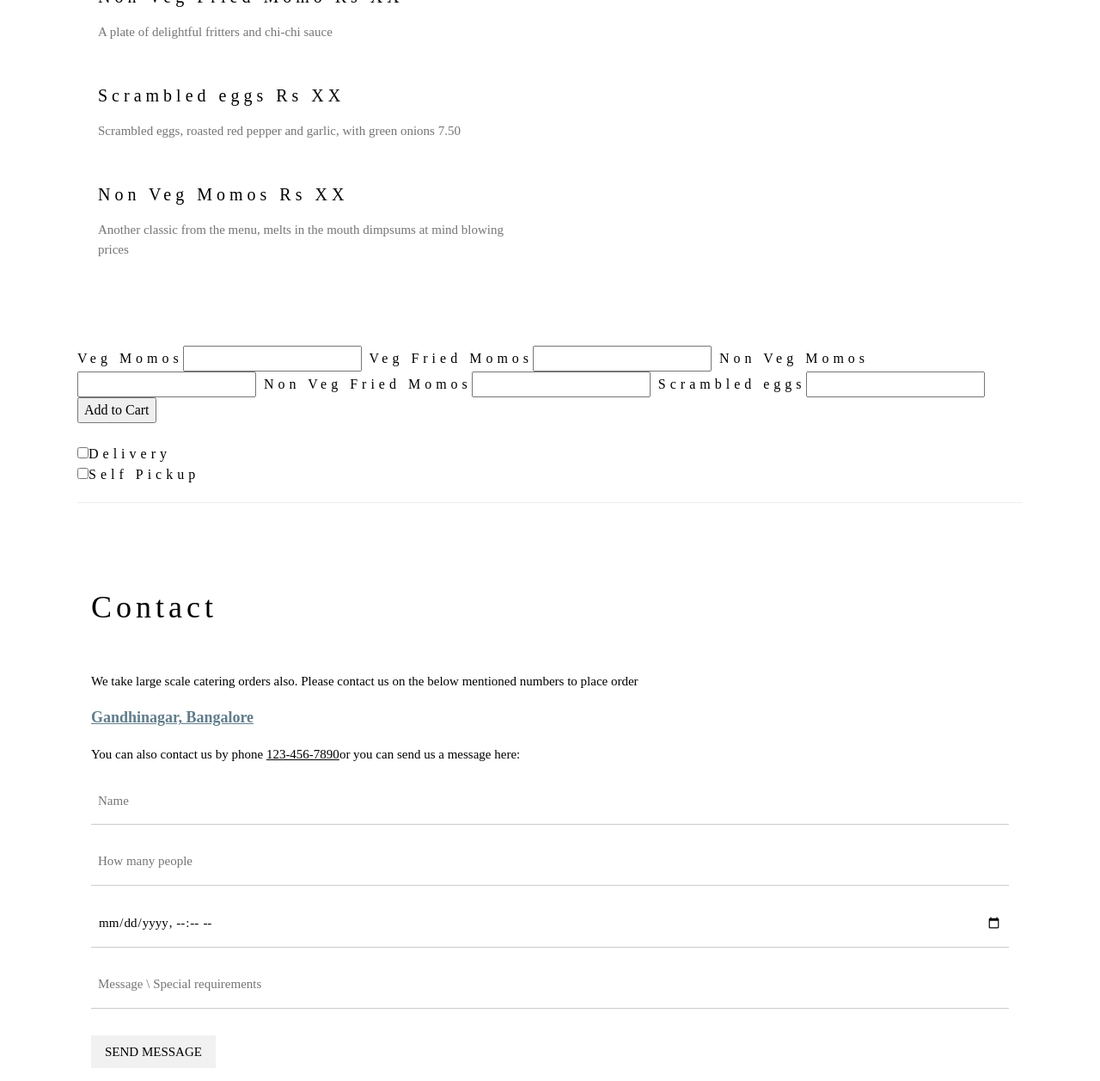
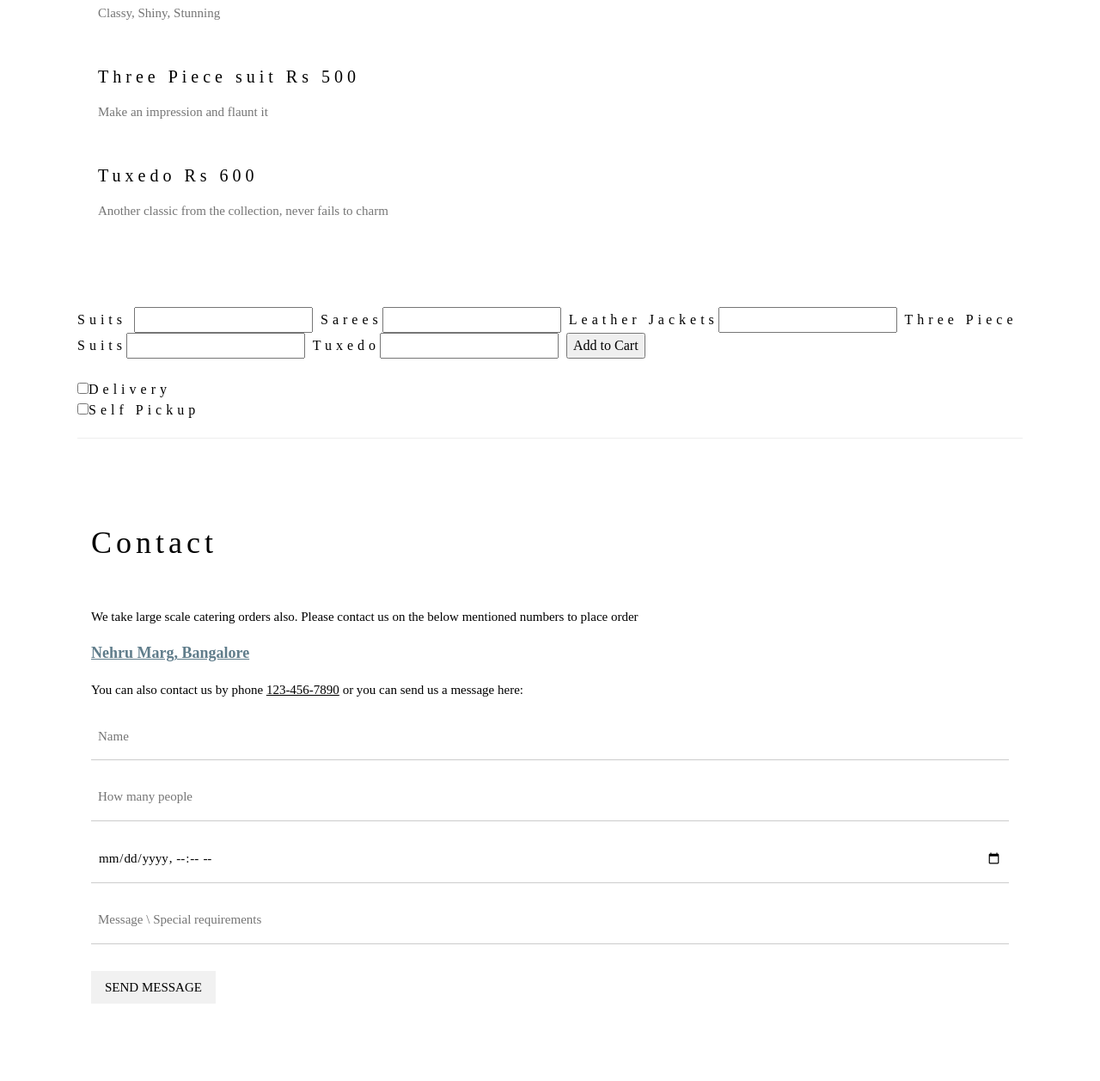
Before and after one commit to bengaluru19/team-18, a Flask app: template templates/vendor1.html in a window 1280 px wide. Shown: the part 1983-3240 px from the top of the page at 86% size. After the commit the page ends 3150 px from the top, so only its background shows below. Run offline with Flask 2, Linux system fonts and the light colour scheme; the template is opened without the code that fills it, so the values that code supplies are empty.

Commit message:
Update vendor1.html

```diff
--- a/templates/vendor1.html
+++ b/templates/vendor1.html
@@ -1,6 +1,6 @@
 <!DOCTYPE html>
 <html>
-<title>W3.CSS Template</title>
+<title>Pooja Tailors</title>
 <meta charset="UTF-8">
 <meta name="viewport" content="width=device-width, initial-scale=1">
 <link rel="stylesheet" href="https://www.w3schools.com/w3css/4/w3.css">
@@ -15,12 +15,12 @@ h1, h2, h3, h4, h5, h6 {
 
 <!-- Navbar (sit on top) -->
 <div class="w3-top">
-  <div class="w3-bar w3-white w3-padding w3-card" style="letter-spacing:4px;">
-    <a href="#home" class="w3-bar-item w3-button">Dragon Momos</a>
+  <div class="w3-bar w3-white w3-padding w3-card" style="letter-spacing:4px; color:black">
+    <a href="#home" class="w3-bar-item w3-button">Pooja Tailors</a>
     <!-- Right-sided navbar links. Hide them on small screens -->
     <div class="w3-right w3-hide-small">
       <a href="#about" class="w3-bar-item w3-button">About</a>
-      <a href="#menu" class="w3-bar-item w3-button">Menu</a>
+      <a href="#products" class="w3-bar-item w3-button">Menu</a>
       <a href="#contact" class="w3-bar-item w3-button">Contact</a>
     </div>
   </div>
@@ -28,9 +28,9 @@ h1, h2, h3, h4, h5, h6 {
 
 <!-- Header -->
 <header class="w3-display-container w3-content w3-wide" style="max-width:1600px;min-width:500px" id="home">
-  <img class="w3-image" src="Cust_Vendor Link_1.jpg" width="1600" height="800">
+  <img class="w3-image" src="Cust_Vendor Link11.jpg" width="1600" height="800">
   <div class="w3-display-bottomleft w3-padding-large w3-opacity">
-    <h1 class="w3-xxlarge">Dragon Momos</h1>
+    <h1 class="w3-xxlarge">Pooja Tailors</h1>
   </div>
 </header>
 
@@ -40,54 +40,53 @@ h1, h2, h3, h4, h5, h6 {
   <!-- About Section -->
   <div class="w3-row w3-padding-64" id="about">
     <div class="w3-col m6 w3-padding-large w3-hide-small">
-     <img src="Cust_Vendor Link_2.jpeg" class="w3-round w3-image w3-opacity-min" alt="Table Setting" width="600" height="750">
+     <img src="Cust_Vendor Link12.jpg" class="w3-round w3-image w3-opacity-min" width="600" height="750">
     </div>
 
     <div class="w3-col m6 w3-padding-large">
-      <h1 class="w3-center">About Dragon Momos</h1><br>
-      <h5 class="w3-center">Relishing and Refreshing taste</h5>
-      <p class="w3-large">Ram Kishan first came to Bangalore in the year 2000. Since then he has been running his momos stall successfully. It has gained huge popularity among the local residents and was a huge hit instantly.
-      <p class="w3-large w3-text-grey w3-hide-medium">The mouth watering range of deligthful momos and variety of other delicacies are just to die for</p>
+      <h1 class="w3-center">About Pooja Tailors</h1><br>
+      <h5 class="w3-center">Fine suits and saree designs</h5>
+      <p class="w3-large">Pooja Mohapatra first came to Bangalore in the year 2001. Since then she has been running her Tailoring shop successfully. It has gained huge popularity among the local residents and was a huge hit instantly.
+      <p class="w3-large w3-text-grey w3-hide-medium">Pooja's Tailoring shop is well known for its rich designs and fine cuts. Customers rely on her whole heartedly for all jobs</p>
     </div>
   </div>
 
   <hr>
 
   <!-- Menu Section -->
-  <div class="w3-row w3-padding-64" id="menu">
+  <div class="w3-row w3-padding-64" id="products">
     <div class="w3-col l6 w3-padding-large">
-      <h1 class="w3-center">Our Menu</h1><br>
-      <h4>Veg Fried Momos          Rs XX</h4>
-      <p class="w3-text-grey">A plate of delightful fritters and chi-chi sauce</p><br>
+      <h1 class="w3-center">Our Products</h1><br>
+      <h4>Suits          Rs 200</h4>
+      <p class="w3-text-grey">Well Designed garments></p><br>
 
-      <h4>Veg Momos                Rs XX</h4>
-      <p class="w3-text-grey">Another classic from the menu, melts in the mouth dimpsums at mind blowing prices</p><br>
+      <h4>Sarees                Rs 300</h4>
+      <p class="w3-text-grey">Classic piece of fabrics at mind blowing prices</p><br>
 
-      <h4>Non Veg Fried Momo       Rs XX</h4>
-      <p class="w3-text-grey">A plate of delightful fritters and chi-chi sauce</p><br>
+      <h4>Leather Jackets       Rs 400</h4>
+      <p class="w3-text-grey">Classy, Shiny, Stunning</p><br>
 
-      <h4>Scrambled eggs        Rs XX</h4>
-      <p class="w3-text-grey">Scrambled eggs, roasted red pepper and garlic, with green onions 7.50</p><br>
+      <h4>Three Piece suit        Rs 500</h4>
+      <p class="w3-text-grey">Make an impression and flaunt it</p><br>
 
-      <h4>Non Veg Momos    Rs XX</h4>
-      <p class="w3-text-grey">Another classic from the menu, melts in the mouth dimpsums at mind blowing prices</p>
+      <h4>Tuxedo    Rs 600</h4>
+      <p class="w3-text-grey">Another classic from the collection, never fails to charm</p>
     </div>
 
     <div class="w3-col l6 w3-padding-large">
-      <img src="Cust_Vendor Link_3.jpeg" class="w3-round w3-image w3-opacity-min" alt="Menu" style="width:100%">
+      <img src="Cust_Vendor Link13.jpg" class="w3-round w3-image w3-opacity-min" style="width:100%">
     </div>
   </div>
   <div>
     <h6>
-
-    <form>
-      Veg Momos<input type="number">
-      Veg Fried Momos<input type="number">
-      Non Veg Momos<input type="number">
-      Non Veg Fried  Momos<input type="number">
-      Scrambled eggs<input type="number">
-      <input type="submit" value="Add to Cart">
-    </form>
+          <form>
+              Suits  <input type="number">
+              Sarees<input type="number">
+              Leather Jackets<input type="number">
+              Three Piece Suits<input type="number">
+              Tuxedo<input type="number">
+              <input type="submit" value="Add to Cart">
+            </form>
     <br>
     <form name="Order Details">
     <input style="font-family: 'Franklin Gothic Medium', 'Arial Narrow', Arial, sans-serif" type=checkbox>Delivery<br>
@@ -102,8 +101,8 @@ h1, h2, h3, h4, h5, h6 {
   <div class="w3-container w3-padding-64" id="contact">
     <h1>Contact</h1><br>
     <p>We take large scale catering orders also. Please contact us on the below mentioned numbers to place order</p>
-    <p class="w3-text-blue-grey w3-large"><b><a href="https://www.google.com/maps/place/Gandhi+Nagar,+Yelahanka,+Bengaluru,+Karnataka+560064/@13.1001104,77.5918907,16z/data=!3m1!4b1!4m5!3m4!1s0x3bae18598d666c41:0x282db6a9662dc1d7!8m2!3d13.1008144!4d77.5956108">Gandhinagar, Bangalore</a></b></p>
-    <p>You can also contact us by phone <a href="tel:123-456-7890">123-456-7890</a >or you can send us a message here:</p>
+    <p class="w3-text-blue-grey w3-large"><b><a href="https://www.google.com/maps/place/Nehru+Nagar,+Bengaluru,+Karnataka+560064/@13.0912889,77.5939592,15z/data=!3m1!4b1!4m5!3m4!1s0x3bae1851b282aafd:0xb3a594bb568bfae!8m2!3d13.0902817!4d77.6025302">Nehru Marg, Bangalore</a></b></p>
+    <p>You can also contact us by phone <a href="tel:123-456-7890">123-456-7890</a > or you can send us a message here:</p>
     <form action="/action_page.php" target="_blank">
       <p><input class="w3-input w3-padding-16" type="text" placeholder="Name" required name="Name"></p>
       <p><input class="w3-input w3-padding-16" type="number" placeholder="How many people" required name="People"></p>
```
